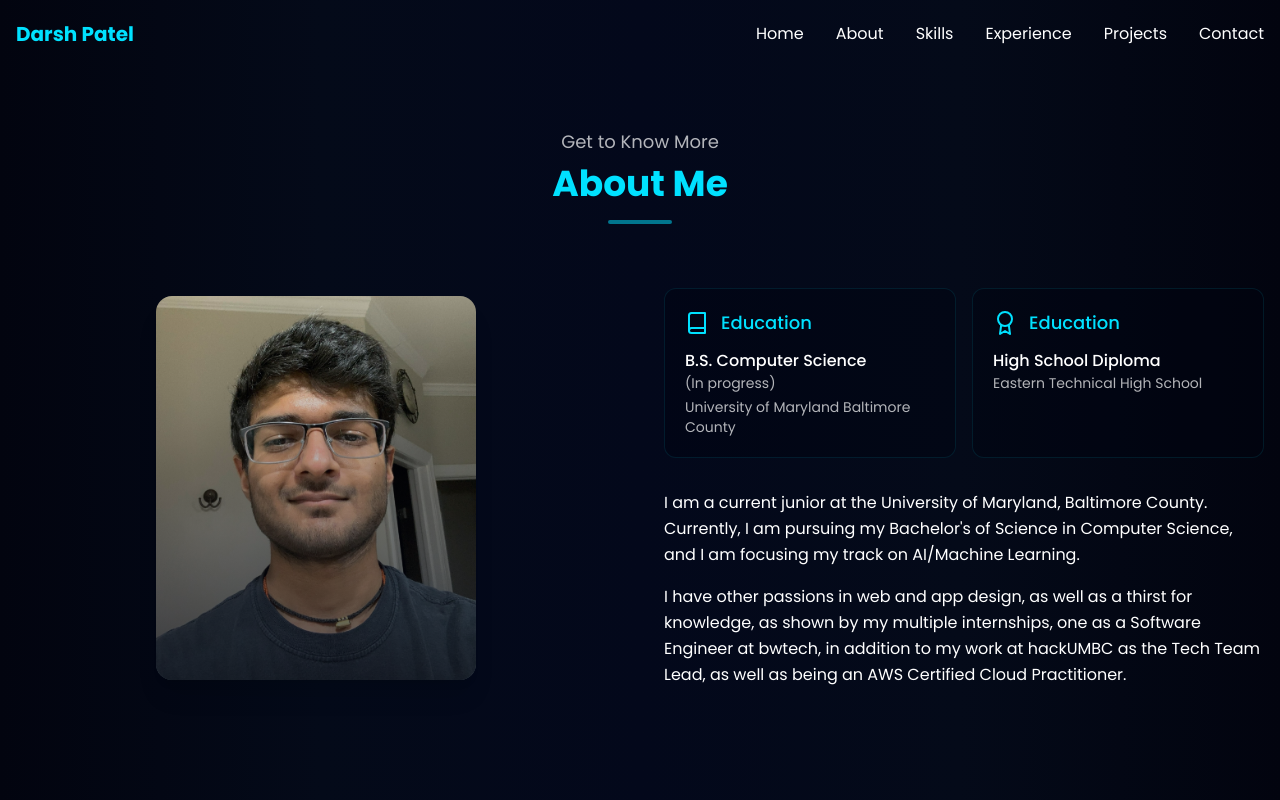
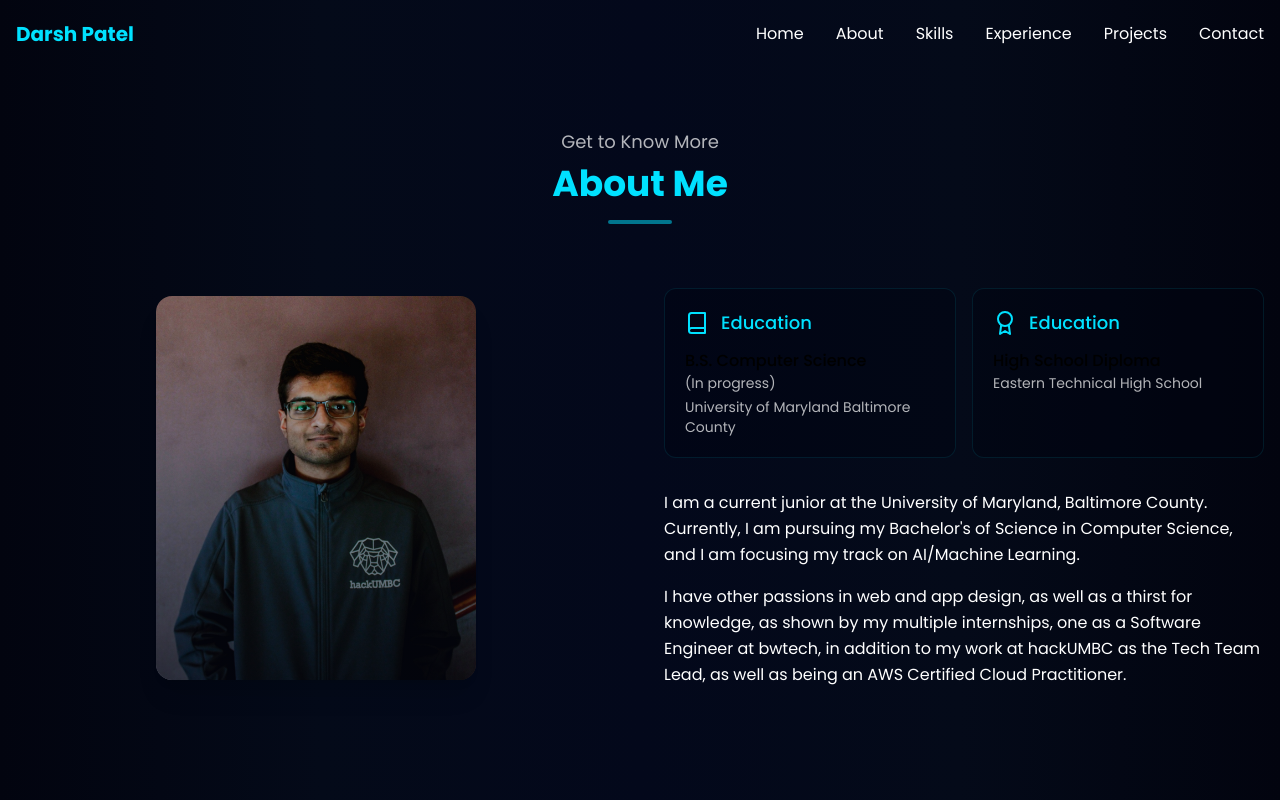
Before and after one commit to darshp623/new-website, a Next.js app: page /about in a window 1280 px wide. Shown: the top 800 px of the page. Built offline with nearby package versions, Linux system fonts and the light colour scheme.

Commit message:
some visual updates
title

```diff
--- a/src/app/globals.css
+++ b/src/app/globals.css
@@ -6,7 +6,7 @@
   --background: #02040f;
   --background-medium: #040a19;
   --background-light: #03081b;
-  --foreground: #ffffff;
+  --foreground: #000000;
   --primary: #00e1ff;
   --primary-hover: #00c4dd;
   --button-border: rgb(43, 182, 213);
@@ -22,6 +22,7 @@
 
 html {
   scroll-behavior: smooth;
+  background-color: #03081b; /* or whatever color suits your design */
 }
 
 body {
--- a/src/components/About.tsx
+++ b/src/components/About.tsx
@@ -32,7 +32,7 @@ const About = () => {
           >
             <div className="relative w-64 h-80 md:w-80 md:h-96 overflow-hidden rounded-2xl shadow-xl">
               <Image
-                src="/pic-of-me.jpg"
+                src="/darsh.jpg"
                 alt="Darsh Patel"
                 fill
                 style={{ objectFit: 'cover' }}
```
Also changed, not shown: public/darsh.jpg (added).
